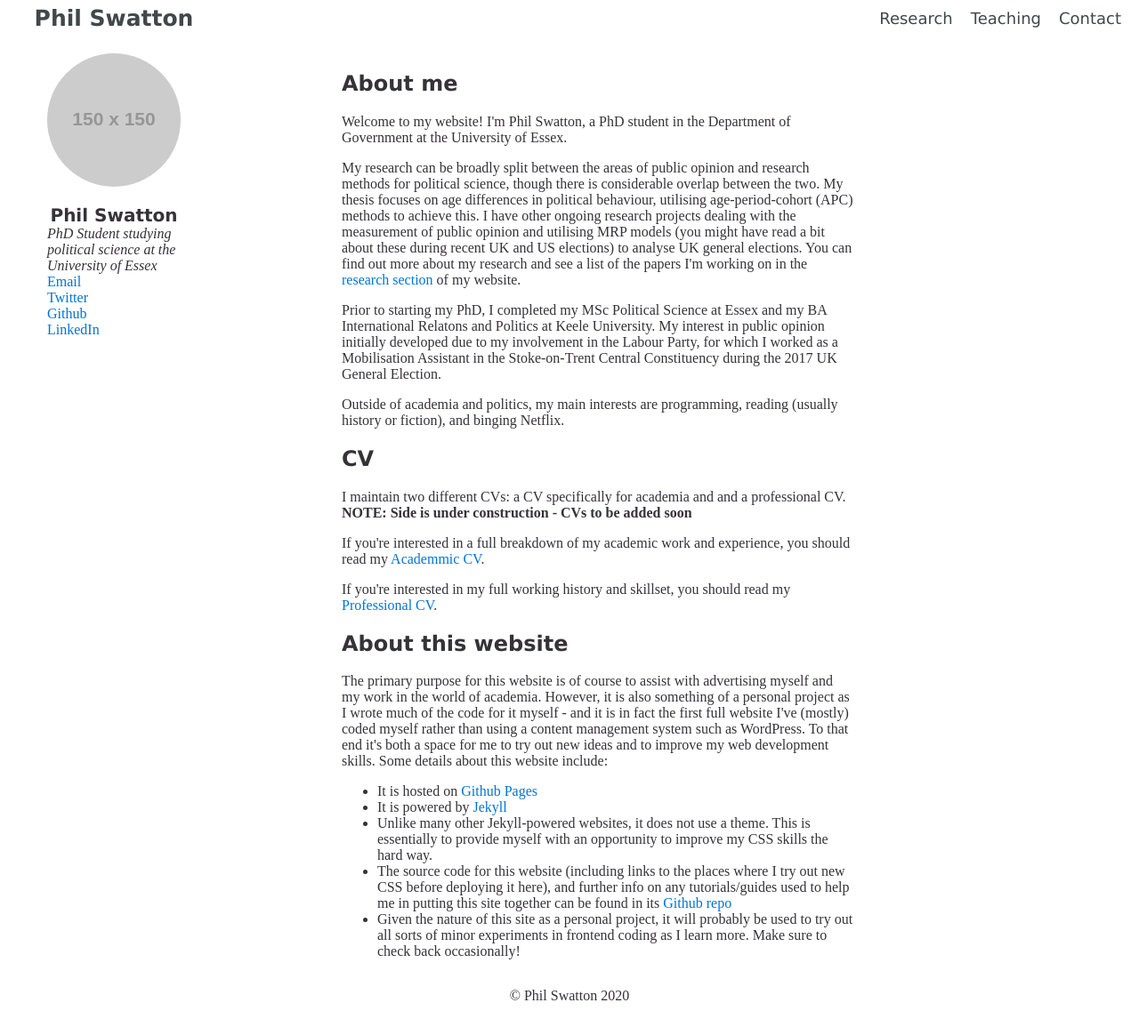
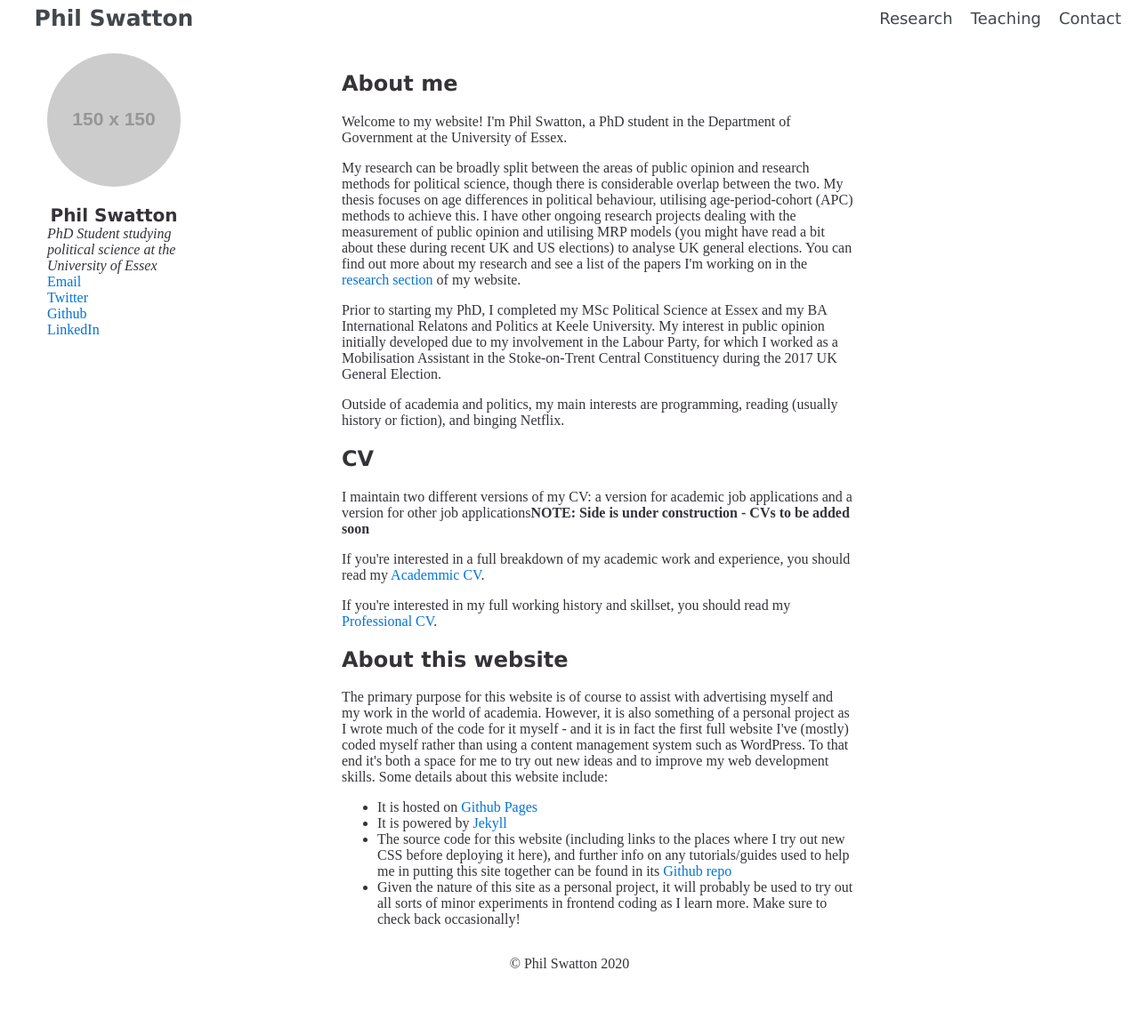
Before and after one commit to philswatton/philswatton.github.io, a Jekyll site: the page built from index.html, in a window 1280 px wide and 1205 px high. Shown: the top 1164 px of the window at 89% size. Built offline with Jekyll 4.4.1, drawn with Linux system fonts in a browser that asks for light colours.

Commit message:
Update index.html

```diff
--- a/index.html
+++ b/index.html
@@ -9,7 +9,7 @@ title: Hi there, I'm Phil Swatton!
 <p>Outside of academia and politics, my main interests are programming, reading (usually history or fiction), and binging Netflix.</p>
 
 <h2>CV</h2>
-<p>I maintain two different CVs: a CV specifically for academia and and a professional CV. <strong>NOTE: Side is under construction - CVs to be added soon</strong></p>
+<p>I maintain two different versions of my CV: a version for academic job applications and a version for other job applications<strong>NOTE: Side is under construction - CVs to be added soon</strong></p>
 <p>If you're interested in a full breakdown of my academic work and experience, you should read my <a href="">Academmic CV</a>.</p>
 <p>If you're interested in my full working history and skillset, you should read my <a href ="">Professional CV</a>.</p>
 
@@ -18,7 +18,6 @@ title: Hi there, I'm Phil Swatton!
 <ul>
   <li>It is hosted on <a href="https://pages.github.com/">Github Pages</a></li>
   <li>It is powered by <a href="https://jekyllrb.com/">Jekyll</a></li>
-  <li>Unlike many other Jekyll-powered websites, it does not use a theme. This is essentially to provide myself with an opportunity to improve my CSS skills the hard way.</li>
   <li>The source code for this website (including links to the places where I try out new CSS before deploying it here), and further info on any tutorials/guides used to help me in putting this site together can be found in its <a href="https://github.com/philswatton/philswatton.github.io">Github repo</a></li>
   <li>Given the nature of this site as a personal project, it will probably be used to try out all sorts of minor experiments in frontend coding as I learn more. Make sure to check back occasionally!</li>
 </ul>
```
